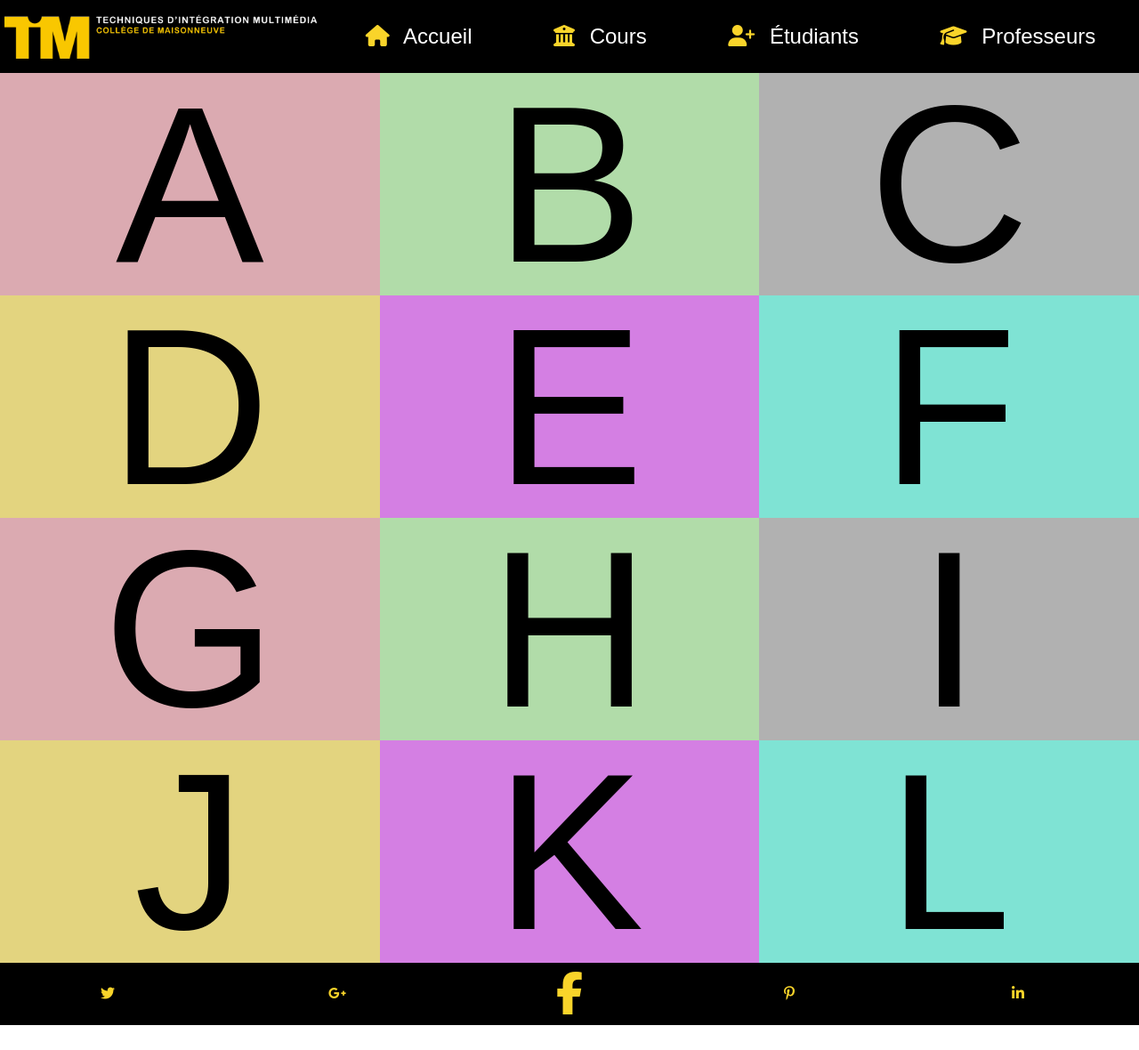
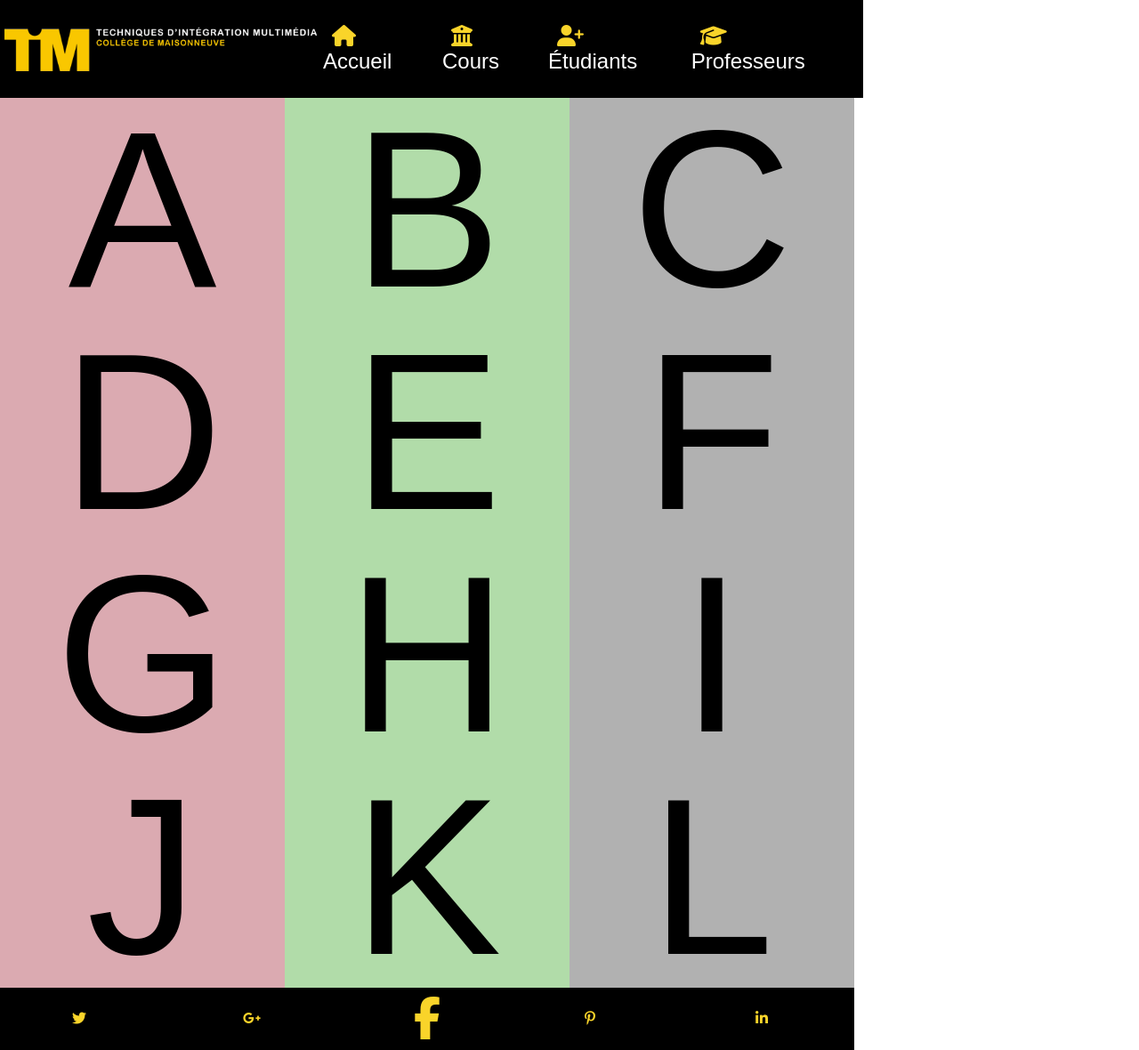
Before and after one commit to carlhugopoirier/exercice2, a plain HTML site: page index.htm in a window 1280 px wide. Shown: the whole page at 89% size. Before the commit the page ends 1152 px from the top, so only its background shows below. Drawn offline with Linux system fonts and the light colour scheme.

Commit message:
J'essaye :(

```diff
--- a/index.htm
+++ b/index.htm
@@ -20,6 +20,7 @@
 	</head>
 
 	<body>
+	<div class="global">
 		<header>
 			<img src='images/logo.png'>
 
@@ -55,37 +56,56 @@
 				</ul>
 			</nav>
 		</header>
+		</div>
 
-		<main>
-			<section class='premier'>
+	<div class="global">
+	<main>
+		<div class="global">
+			<section>
 				<article>A</article>
 				<article>B</article>
 				<article>C</article>
 			</section>
-			<section  class='deuxieme'>
+</div>
+
+	<div class="global">
+			<section>
 				<article>D</article>
 				<article>E</article>
 				<article>F</article>
 			</section>
-			<section  class='premier'>
+</div>
+
+	<div class="global">
+			<section>
 				<article>G</article>
 				<article>H</article>
 				<article>I</article>
 			</section>
-			<section  class='deuxieme'>
+</div>
+
+	<div class="global">
+			<section>
 				<article>J</article>
 				<article>K</article>
 				<article>L</article>
 			</section>
+</div>
+
+
 		</main>
 
+				</div>
+				<div class="global">
 		<footer>
+
 			<div><i class="fa fa-twitter" aria-hidden="true"></i></div>
 			<div><i class="fa fa-google-plus" aria-hidden="true"></i></div>
 			<div><i class="fa fa-facebook" aria-hidden="true"></i></div>
 			<div><i class="fa fa-pinterest-p" aria-hidden="true"></i></div>
 			<div><i class="fa fa-linkedin" aria-hidden="true"></i></div>
+
 		</footer>
-
+					</div>
 	</body>
 </html>
--- a/less/01_petit.less
+++ b/less/01_petit.less
@@ -47,6 +47,8 @@ body{
   flex-direction: column;
   font-family: arial;
 }
+
+
 
 header, footer {
     background-color : @couleur-contrast ;
--- a/less/03_grand.less
+++ b/less/03_grand.less
@@ -1,3 +1,7 @@
+header, main section, footer {
+  width: 960px;
+}
+
 header{
       flex-direction:row;
       justify-content : space-between;
```
Also changed, not shown: css/03_grand.css, css/style.css.
